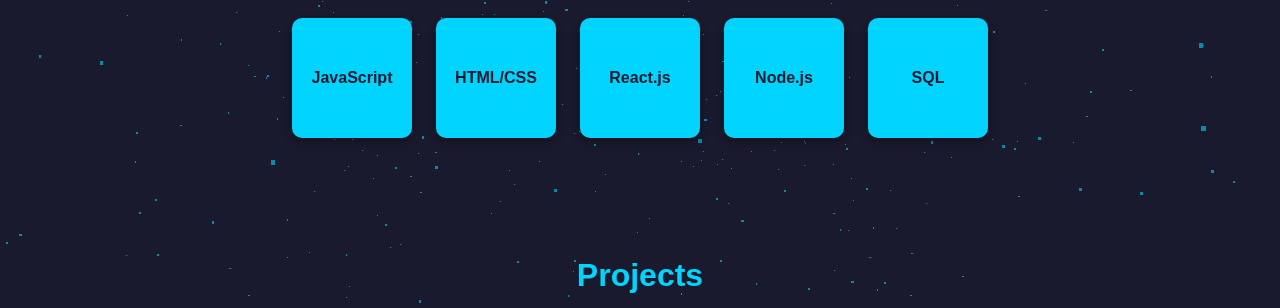
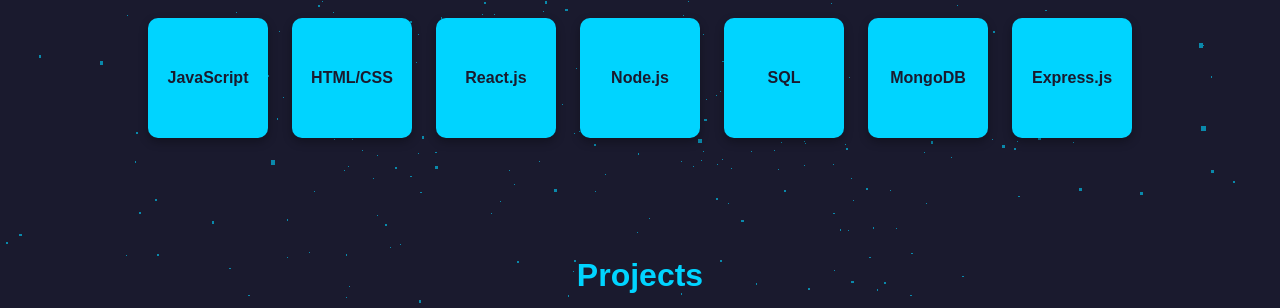
Before and after one commit to sunnykumar70/Portfolioo, a plain HTML site: page index.html in a window 1280 px wide. Shown: the part 492-800 px from the top of the page. Drawn offline with nearby package versions, Linux system fonts and the light colour scheme.

Commit message:
new tech added

```diff
--- a/index.html
+++ b/index.html
@@ -55,6 +55,14 @@
                 <div class="skill-card-front">SQL</div>
                 <div class="skill-card-back">Database management</div>
             </div>
+            <div class="skill-card">
+                <div class="skill-card-front">MongoDB</div>
+                <div class="skill-card-back">Database management</div>
+            </div>
+            <div class="skill-card">
+                <div class="skill-card-front">Express.js</div>
+                <div class="skill-card-back">Backend development</div>
+            </div>
 
 
         </div>
```
